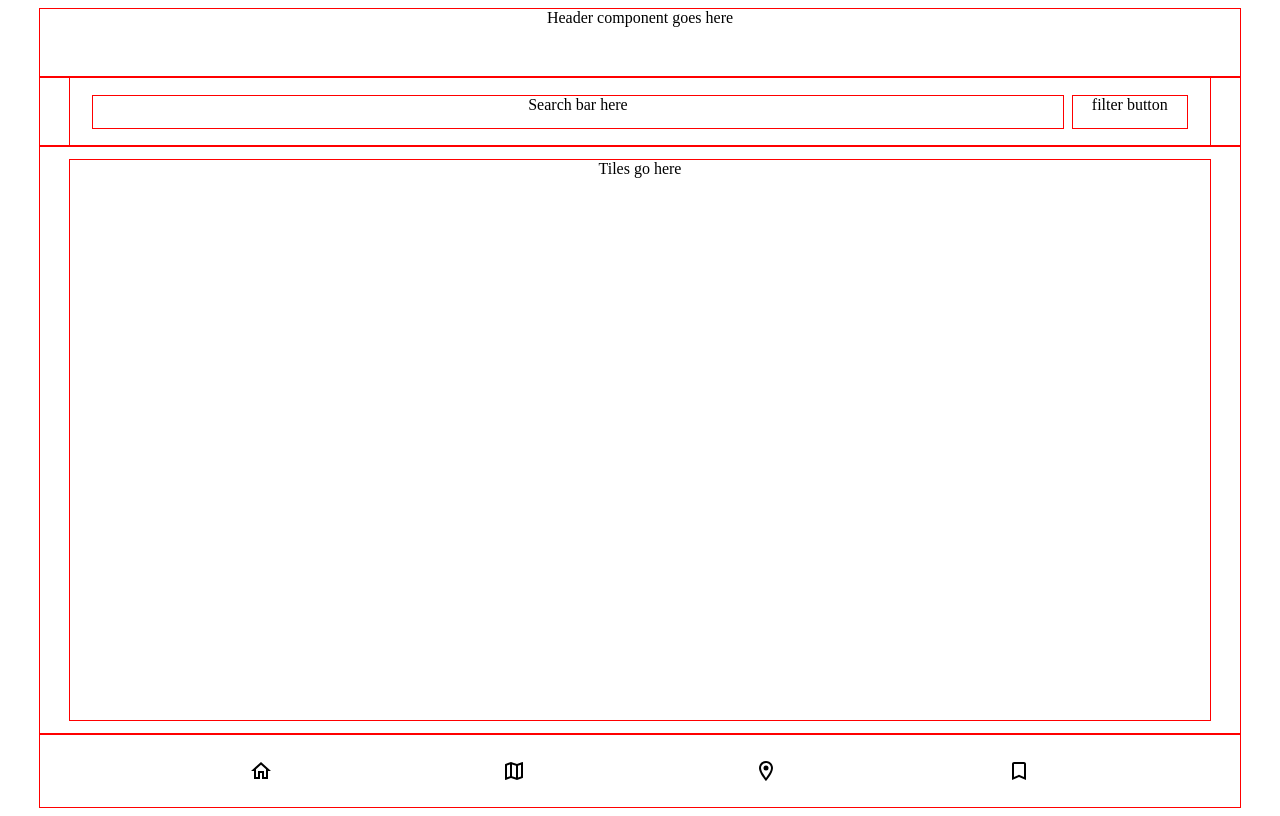
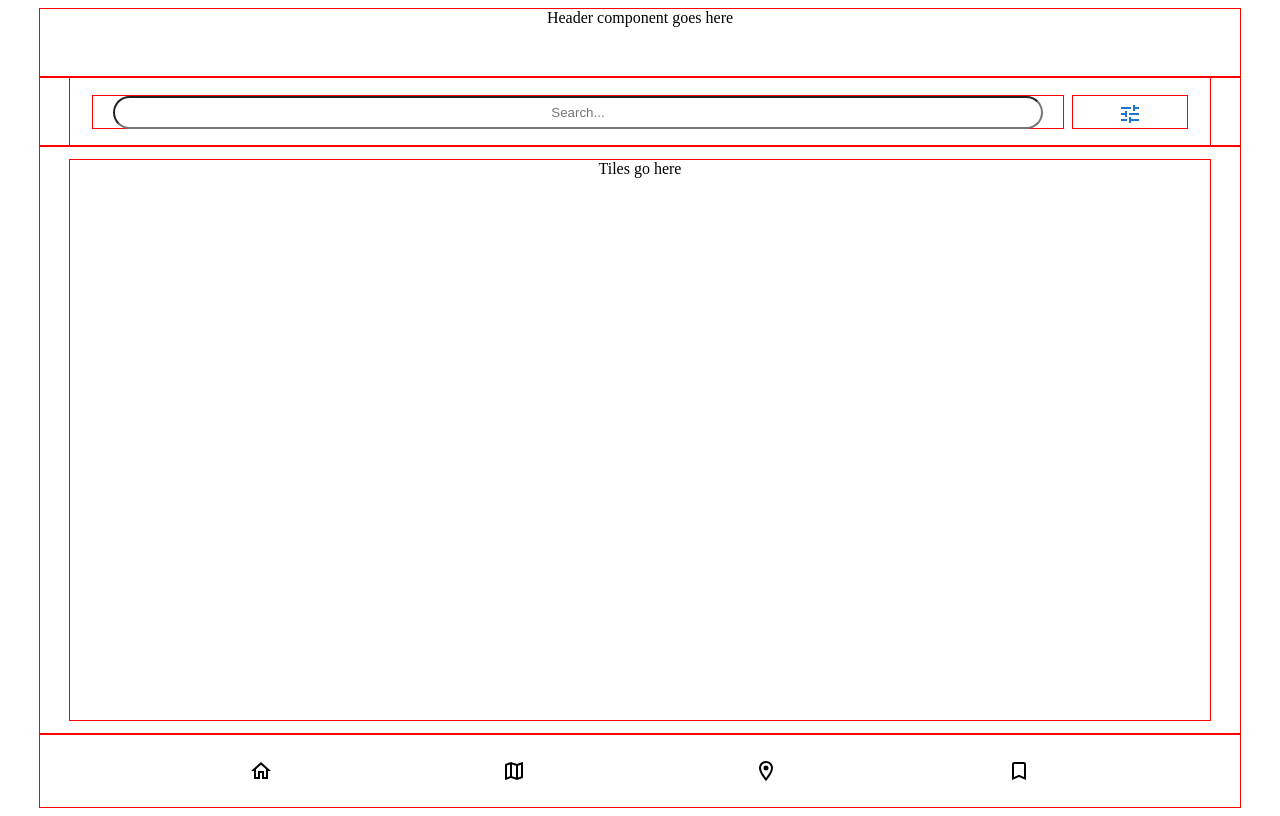
Before and after one commit to jo-on-github/Ctrl-Alt-Defeat-Frontend, a React (Create React App) app in the folder frontend/: page / in a window 1280 px wide. Built offline with nearby package versions, Linux system fonts and the light colour scheme.

Commit message:
Started on search component styling

```diff
--- a/frontend/src/components/SearchBar/index.js
+++ b/frontend/src/components/SearchBar/index.js
@@ -1,11 +1,20 @@
 import React from "react";
+import {Button} from "@mui/material";
+import SearchIcon from '@mui/icons-material/Search';
+import TuneIcon from '@mui/icons-material/Tune';
 import "./styles.css";
 
 function SearchBar() {
     return (
         <div className="search">
-            <div className="search__searchbox">Search bar here</div>
-            <div className="search__filter">filter button</div>
+            <div className="search__searchbox">
+            <input type="text" placeholder="Search..."></input>
+            </div>
+            <div className="search__filter">
+                <Button>
+                    <TuneIcon />
+                </Button>
+            </div>
         </div>
     );
 }
--- a/frontend/src/components/SearchBar/styles.css
+++ b/frontend/src/components/SearchBar/styles.css
@@ -15,3 +15,10 @@
     height: 2em;
     width: 10%;
 }
+
+input {
+    width: 95%;
+    height: 85%;
+    border-radius: 30px;
+    text-align: center;
+}
```
